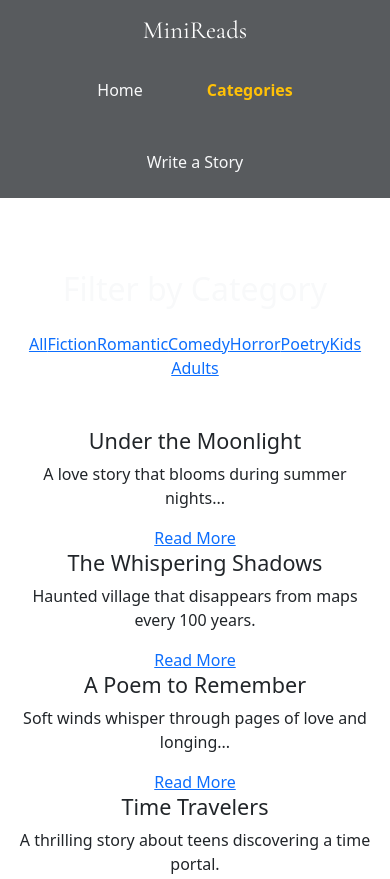
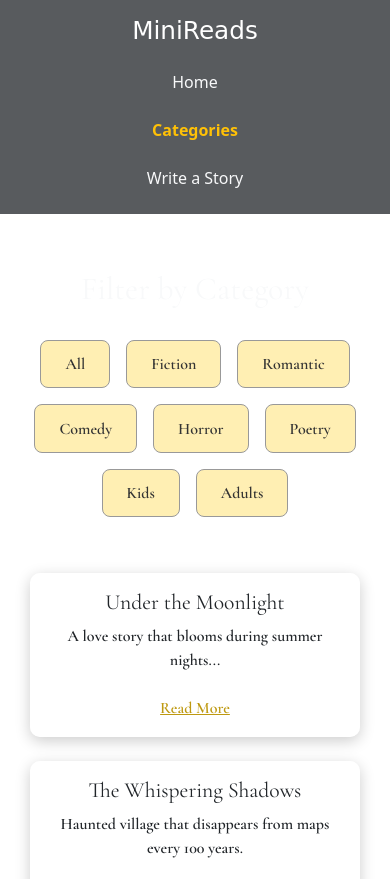
Before and after one commit to ChandrikaMudhiraj/MINIREADS-WEBSITE, a plain HTML site: page categories.html in a window 390 px wide. Shown: the top 879 px of the page. Drawn offline with nearby package versions, Linux system fonts and the light colour scheme.

Commit message:
Design and implement category filtering page with styled story cards and responsive layout

```diff
--- a/stylesheets/categories.css
+++ b/stylesheets/categories.css
@@ -2,7 +2,7 @@
 
 body.categories {
   font-family: 'Open Sans', sans-serif;
-  color: #fff;
+  color: black;
   margin: 0;
   padding: 0;
   background: url('../images/categories.jpg') no-repeat center center fixed;
@@ -14,16 +14,18 @@ body.categories {
 
 /* Header */
 header {
-  background-color: rgba(0, 0, 0, 0.85);
+  background-color: rgba(0, 0, 0, 0.4); /* Transparent with fallback */
+  backdrop-filter: blur(6px);
   padding: 1rem;
+  text-align: center;
 }
 
 header h1 {
-  font-family: 'Cormorant Garamond', serif;
-  margin: 0;
-  font-size: 2.2rem;
+  font-family: 'Pacifico', cursive;
+  font-size: 3.5rem;
   color: #ffefb3;
 }
+
 .site-title {
   font-family: 'Dancing Script', cursive;
   font-size: 2.8rem;
@@ -32,72 +34,156 @@ header h1 {
   text-shadow: 1px 1px 4px rgba(0, 0, 0, 0.6);
 }
 
-
 nav ul {
   list-style: none;
+  display: flex;
+  gap: 2rem;
+  justify-content: center;
   padding: 0;
-  margin-top: 1rem;
-  display: flex;
-  justify-content: center;
-  gap: 2rem;
+  margin: 0.5rem 0 0 0;
 }
 
 nav ul li a {
-  color: #add8e6;
+  color: #ffefb3;
   text-decoration: none;
   font-weight: bold;
+  transition: color 0.3s ease;
 }
 
 nav ul li a:hover,
 nav ul li a.active {
-  color: #fff;
+  color: #ffefb3;
   text-decoration: underline;
 }
+.navbar-transparent {
+  background-color: rgba(0, 0, 0, 0.6); /* semi-transparent black */
+  backdrop-filter: blur(5px); /* optional: adds a glassy blur effect */
+}
 
-/* Main Category Listing */
 main {
+  font-family: 'Cormorant Garamond', serif;
+  font-weight: 600;
+  padding: 2rem;
+  text-align: center;
   flex: 1;
-  padding: 3rem 2rem;
-  text-align: center;
+  padding-bottom: 40px;
 }
 
 main h2 {
   font-size: 2rem;
-  color: #fff8d8;
+  color: black;
   margin-bottom: 2rem;
 }
 
-.category-grid {
-  display: grid;
-  grid-template-columns: repeat(auto-fit, minmax(200px, 1fr));
-  gap: 1.5rem;
-  max-width: 1000px;
-  margin: 0 auto;
+.category-buttons button {
+  margin: 0.5rem;
+  padding: 0.7rem 1.5rem;
+  border: none;
+  border-radius: 8px;
+  background-color: #ffefb3;
+  color: #333;
+  font-weight: bold;
+  cursor: pointer;
+  transition: background 0.3s ease;
+  border: 1px solid #999;
+  font-size: 1rem;
 }
 
-.category-item {
-  background: rgba(255, 255, 255, 0.15);
-  padding: 1.5rem;
-  border-radius: 12px;
-  box-shadow: 0 0 15px rgba(0, 0, 0, 0.2);
-  transition: transform 0.3s ease, background 0.3s ease;
-  cursor: pointer;
+.category-buttons button:hover {
+  background-color: #ffd700;
+  transform: scale(1.05);
 }
 
-.category-item:hover {
-  transform: translateY(-5px);
-  background: rgba(255, 255, 255, 0.25);
+.stories-container {
+  margin-top: 2rem;
+  display: none;
+  flex-wrap: wrap;
+  justify-content: center;
+  gap: 1.5rem;
 }
 
-.category-item h3 {
-  font-size: 1.3rem;
-  color: #ffefb3;
-  margin: 0 0 0.5rem;
+.story-card {
+  width: 280px;
+  padding: 1rem;
+  border-radius: 10px;
+  backdrop-filter: blur(6px);
+  transition: transform 0.3s ease;
+  background: rgba(255, 255, 255, 0.3); /* slightly more opaque */
+  border: 1px solid rgba(255, 255, 255, 0.3);
+  box-shadow: 0 4px 15px rgba(0, 0, 0, 0.2);
 }
 
-.category-item p {
-  color: #eee;
-  font-size: 0.95rem;
+.story-card h3,
+.story-card p {
+  text-shadow: 1px 1px 2px rgba(255, 255, 255, 0.7);
+}
+
+.story-card:hover {
+   transform: translateY(-8px) scale(1.02);
+}
+.category-buttons a {
+  margin: 0.5rem;
+  padding: 0.7rem 1.5rem;
+  border-radius: 8px;
+  background-color: #ffefb3;
+  color: #333;
+  font-weight: bold;
+  text-decoration: none;
+  transition: background 0.3s ease;
+  display: inline-block;
+  border: 1px solid #999;
+  font-size: 1rem;
+}
+
+.category-buttons a:hover {
+  background-color: #ffd700;
+  transform: scale(1.05);
+
+}
+
+
+.stories-container:target {
+  display: flex;
+  flex-wrap: wrap;
+  justify-content: center;
+  gap: 1.5rem;
+}
+
+#all:target,
+body:not(:has(:target)) .stories-container#all {
+  display: flex;
+  flex-wrap: wrap;
+  justify-content: center;
+  gap: 1.5rem;
+}
+.read-more {
+  display: inline-block;
+  margin-top: 0.5rem;
+  color: #be9911;
+  text-decoration: underline;
+  font-weight: bold;
+  transition: color 0.3s ease;
+}
+
+.read-more:hover {
+  color: #3a3203;
+  letter-spacing: 0.5px;
+}
+
+@media (max-width: 768px) {
+  .story-card {
+    width: 90%;
+  }
+
+  .category-buttons {
+    flex-wrap: wrap;
+    justify-content: center;
+  }
+
+  nav ul {
+    flex-direction: column;
+    gap: 0.5rem;
+  }
 }
 
 /* Footer */
```
Also changed, not shown: stylesheets/horror.css (added).
